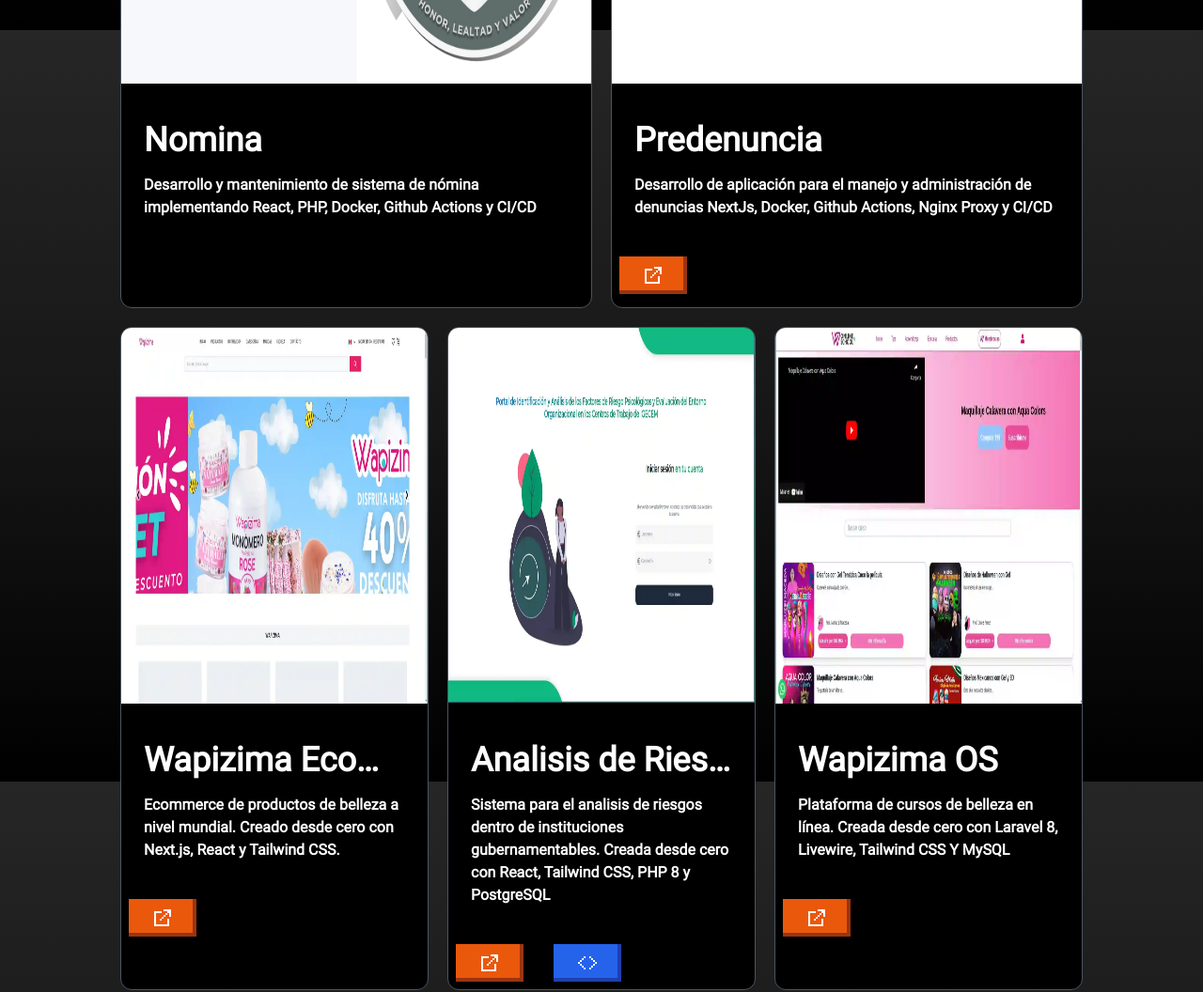
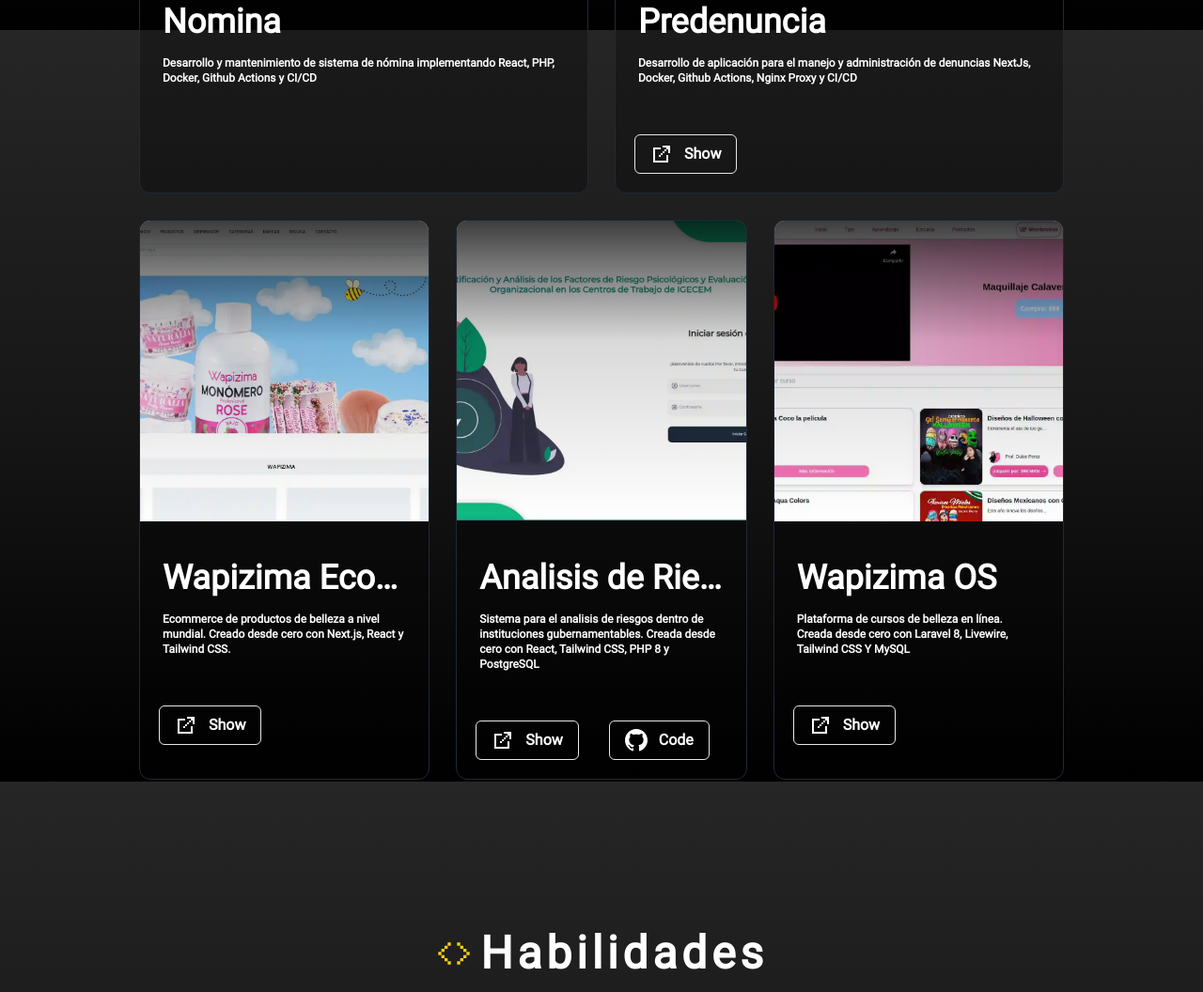
Before and after one commit to DuarteDc/porfolio-astro, an Astro site: page / in a window 1280 px wide. Shown: the part 2368-3424 px from the top of the page at 94% size. Built offline with nearby package versions, Linux system fonts and the light colour scheme; Astro itself is replaced by a stand-in of ours.

Commit message:
feat: update project cards and main layout

```diff
--- a/public/main.css
+++ b/public/main.css
@@ -134,3 +134,24 @@
   mask-size: cover;
   -webkit-mask-size: cover;
 }
+
+.card-project-mask {
+  position: relative;
+  overflow: hidden;
+  /* asegura que el overlay no se salga */
+}
+
+.card-project-mask::after {
+  content: "";
+  position: absolute;
+  inset: 0;
+  background: linear-gradient(to bottom,
+      rgba(0, 0, 0, 0.762) 0%,
+      /* más oscuro arriba */
+      rgba(0, 0, 0, 0.15) 40%,
+      /* se va aclarando */
+      rgba(0, 0, 0, 0) 100%
+      /* totalmente transparente abajo */
+    );
+  pointer-events: none;
+}
--- a/src/components/Card.astro
+++ b/src/components/Card.astro
@@ -1,6 +1,6 @@
 ---
-import CodeIcon from "./icons/CodeIcon.astro";
 import ExternalLinkIcon from "./icons/ExternalLinkIcon.astro";
+import GithubIcon from "./icons/GithubIcon.astro";
 
 interface Props {
   title: string;
@@ -19,13 +19,15 @@
 <article
   data-company={company}
   data-time={time}
-  class="rounded-xl overflow-hidden border min-h-[40rem] bg-black border-gray-600"
+  class="[&>figure>img]:hover:scale-105 [&>figure>img]:transition-all [&>figure>img]:duration-500 hover:shadow-sm hover:shadow-purple-600/20 rounded-xl overflow-hidden border min-h-[35rem] bg-black/30 border-gray-800 hover:border-gray-700 transition-all duration-500"
 >
-  <figure class="bg-black h-[25rem] w-full aspect-square">
+  <figure
+    class="bg-black h-[20rem] max-h-[20rem] overflow-hidden w-full aspect-square card-project-mask"
+  >
     <img
       src={image}
       alt="wapizima"
-      class="h-full w-full object-fill bg-no-repeat card-border"
+      class="h-full w-full object-cover bg-no-repeat"
       loading="lazy"
       width="300"
       height="300"
@@ -33,41 +35,36 @@
   </figure>
   <div class="p-6">
     <h4 class="truncate my-4 text-4xl">{title}</h4>
-    <p class="">
+    <p class="text-xs">
       {description}
     </p>
   </div>
   <footer
-    class="flex justify-start items-center [&>*:first-child]:mr-8 text-center mt-2 overflow-hidden pb-2 pl-2"
+    class="flex justify-start items-center [&>*:first-child]:mr-8 text-center mt-2 overflow-hidden p-5"
   >
     {
       link && (
         <a
-          href={link}
+          href="https://mx.linkedin.com/in/duartedc"
+          type="button"
           target="_blank"
-          class="block py-2 px-6 card-border mt-2 relative pointer
-		bg-orange-600 hover:bg-orange-500
-		after:absolute after:bottom-0 after:h-1 after:w-full after:bg-orange-800 after:left-0
-		before:absolute before:bottom-0 before:h-full before:w-1 before:bg-orange-800 before:right-0
-		hover:after:h-[6px] hover:before:w-[6px] transition-all duration-75 after:transition-all after:duration-75
-		before:transition-all before:duration-75 w-auto"
+          class="flex items-center gap-3 px-4 py-2 rounded-md border hover:transition-all hover:duration-500 hover:border-purple-500 hover:bg-purple-500/50 cursor-pointer"
         >
           <ExternalLinkIcon />
+          Show
         </a>
       )
     }
     {
       github && (
         <a
-          href={github}
+          href="https://mx.linkedin.com/in/duartedc"
+          type="button"
           target="_blank"
-          class="block py-2 px-6 card-border mt-2 relative pointer bg-blue-600 hover:bg-blue-500
-			after:absolute after:bottom-0 after:h-1 after:w-full after:bg-blue-800 after:left-0
-			before:absolute before:bottom-0 before:h-full before:w-1 before:bg-blue-800 before:right-0
-			hover:after:h-[6px] hover:before:w-[6px] transition-all duration-75 after:transition-all after:duration-75
-			before:transition-all before:duration-75 w-auto"
+          class="flex items-center gap-3 px-4 py-2 rounded-md border hover:transition-all hover:duration-500 hover:border-purple-500 hover:bg-purple-500/50 cursor-pointer"
         >
-          <CodeIcon />
+          <GithubIcon />
+          Code
         </a>
       )
     }
--- a/src/components/ExperienceItem.astro
+++ b/src/components/ExperienceItem.astro
@@ -11,11 +11,11 @@
 ---
 
 <article
-  class="relative paragraph p-5 hover:bg-black/10 hover:backdrop-blur-2xl transition-all duration-500 rounded-2xl hover:transition-all hover:duration-500 [&>svg]:absolute
-  [&>svg]:top-4 [&>svg]:right-4 [&>svg]:size-5 [&>svg]:text-orange-500 [&>svg]:transition-all [&>svg]:duration-500 [&>svg]:rotate-45 [&>svg]:hover:right-2 [&>svg]:hover:top-2"
+  class="hover:scale-[1.005] relative paragraph p-5 hover:bg-black/30 hover:backdrop-blur-2xl transition-all duration-500 rounded-2xl hover:transition-all hover:duration-500 [&>svg]:absolute
+  [&>svg]:top-4 [&>svg]:right-4 [&>svg]:size-5 [&>svg]:text-purple-500 [&>svg]:transition-all [&>svg]:duration-500 [&>svg]:rotate-45 [&>svg]:hover:right-2 [&>svg]:hover:top-2"
 >
   <ArrowUpIcon />
-  <h4 class="text-orange-400 font-bold text-2xl my-2">
+  <h4 class="text-purple-500 font-bold text-2xl my-2">
     {title}
   </h4>
   <div
--- a/src/components/Experince.astro
+++ b/src/components/Experince.astro
@@ -7,7 +7,7 @@
   class="w-ful py-20 text-white xl:px-40 [&>article]:transition-all [&>article]:duration-300 [&>article]:mx-1 [&>article]:lg:ml-10 overflow-hidden normal-text"
 >
   <h3
-    class="bg-gradient-to-t from-orange-950 to-orange-100 inline-block text-transparent py-5 bg-clip-text text-4xl lg:text-6xl font-bold uppercase font-[Poppins]"
+    class="bg-gradient-to-t from-purple-950 to-purple-100 inline-block text-transparent py-5 bg-clip-text text-4xl lg:text-6xl font-bold uppercase font-[Poppins]"
   >
     EXPERIENCE
   </h3>
--- a/src/components/Header.astro
+++ b/src/components/Header.astro
@@ -4,6 +4,7 @@
 ---
 
 <header
+  id="about-me"
   class="min-h-[calc(100vh-10rem)] w-full flex flex-col lg:flex-row items-center justify-center text-white gap-4 lg:gap-10"
 >
   <div
@@ -42,7 +43,7 @@
         href="https://mx.linkedin.com/in/duartedc"
         type="button"
         target="_blank"
-        class="flex items-center gap-3 px-4 py-2 rounded-md border hover:transition-all hover:duration-500 hover:border-orange-500 hover:bg-orange-500/50 cursor-pointer"
+        class="flex items-center gap-3 px-4 py-2 rounded-md border hover:transition-all hover:duration-500 hover:border-purple-500 hover:bg-purple-500/50 cursor-pointer"
       >
         <LinkedinIcon width="20" height="20" />
         LinkedIn
@@ -51,7 +52,7 @@
         href="https://github.com/DuarteDc"
         type="button"
         target="_blank"
-        class="flex items-center gap-3 px-4 py-2 rounded-md border hover:transition-all hover:duration-500 hover:border-orange-500 hover:bg-orange-500/50 cursor-pointer"
+        class="flex items-center gap-3 px-4 py-2 rounded-md border hover:transition-all hover:duration-500 hover:border-purple-500 hover:bg-purple-500/50 cursor-pointer"
       >
         <GithubIcon width="20" height="20" />
         Github
--- a/src/components/Projects.astro
+++ b/src/components/Projects.astro
@@ -1,6 +1,5 @@
 ---
 import Card from "./Card.astro";
-import CodeIcon from "./icons/CodeIcon.astro";
 
 const PROJECTS = [
   {
@@ -59,19 +58,19 @@
 
 <section
   id="projects"
-  class="w-full lg:py-20 text-white [&>article]:transition-all [&>article]:duration-500"
+  class="w-full lg:py-20 text-white [&>article]:transition-all [&>article]:duration-500 flex flex-col overflow-hidden px-5"
 >
   <h3
-    class="text-5xl lg:tracking-widest text-white mb-24 flex justify-center items-center [&>svg]:mr-2 [&>svg]:text-yellow-400"
+    class="text-center bg-gradient-to-t from-purple-950 to-purple-100 inline-block text-transparent py-5 bg-clip-text text-4xl lg:text-6xl font-bold uppercase font-[Poppins]"
   >
-    <CodeIcon width="50" height="50" /> Proyectos
+    PROJECTS
   </h3>
 
-  <div class="grid grid-cols-1 md:grid-cols-2 gap-5">
+  <div class="grid grid-cols-1 md:grid-cols-2 gap-7">
     {PROJECTS.slice(0, 2).map((project) => <Card {...project} />)}
   </div>
 
-  <div class="grid grid-cols-1 md:grid-cols-3 xl:grid-cols-3 gap-5 mt-5">
+  <div class="grid grid-cols-1 md:grid-cols-3 xl:grid-cols-3 gap-7 mt-7">
     {PROJECTS.slice(2).map((project) => <Card {...project} />)}
   </div>
 </section>
```
